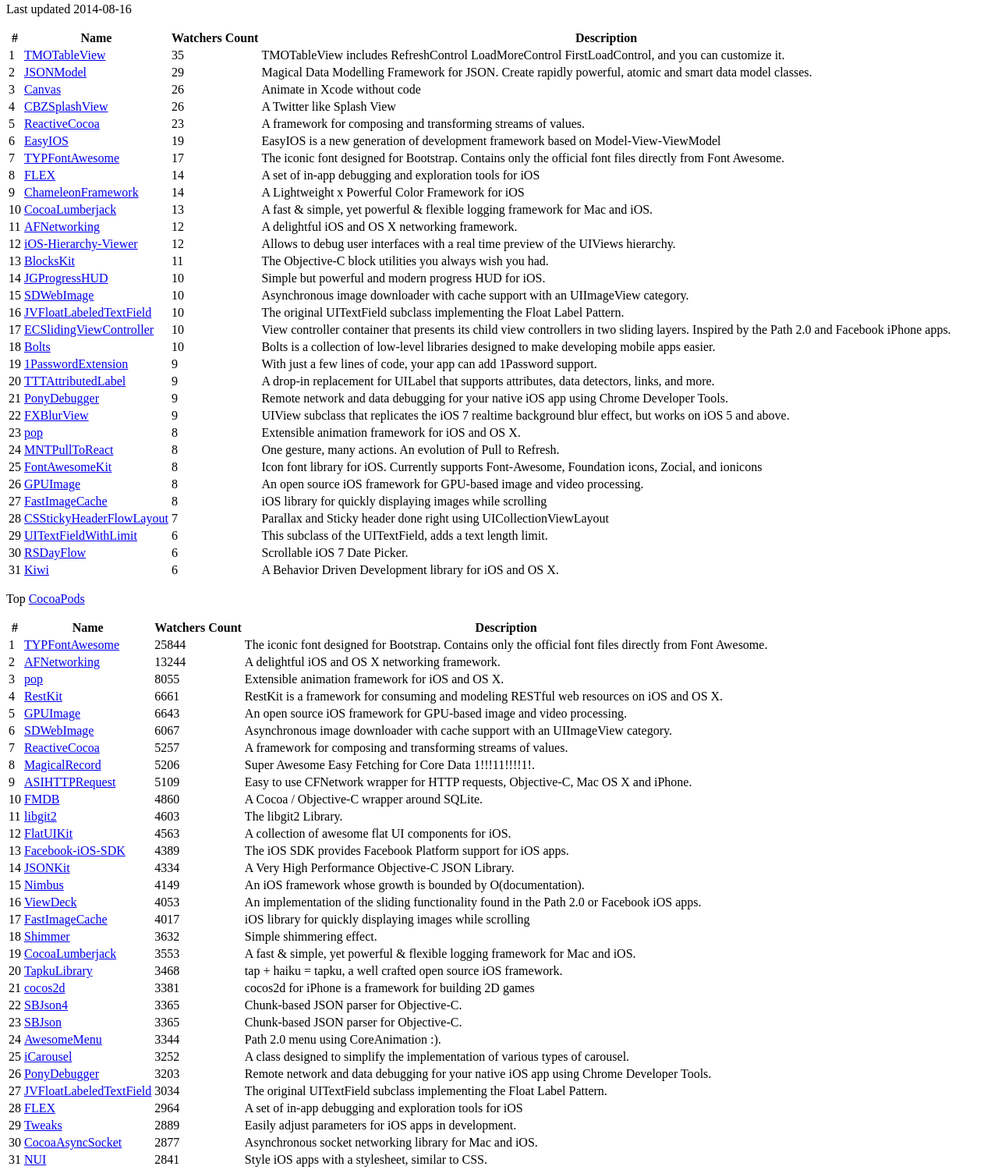
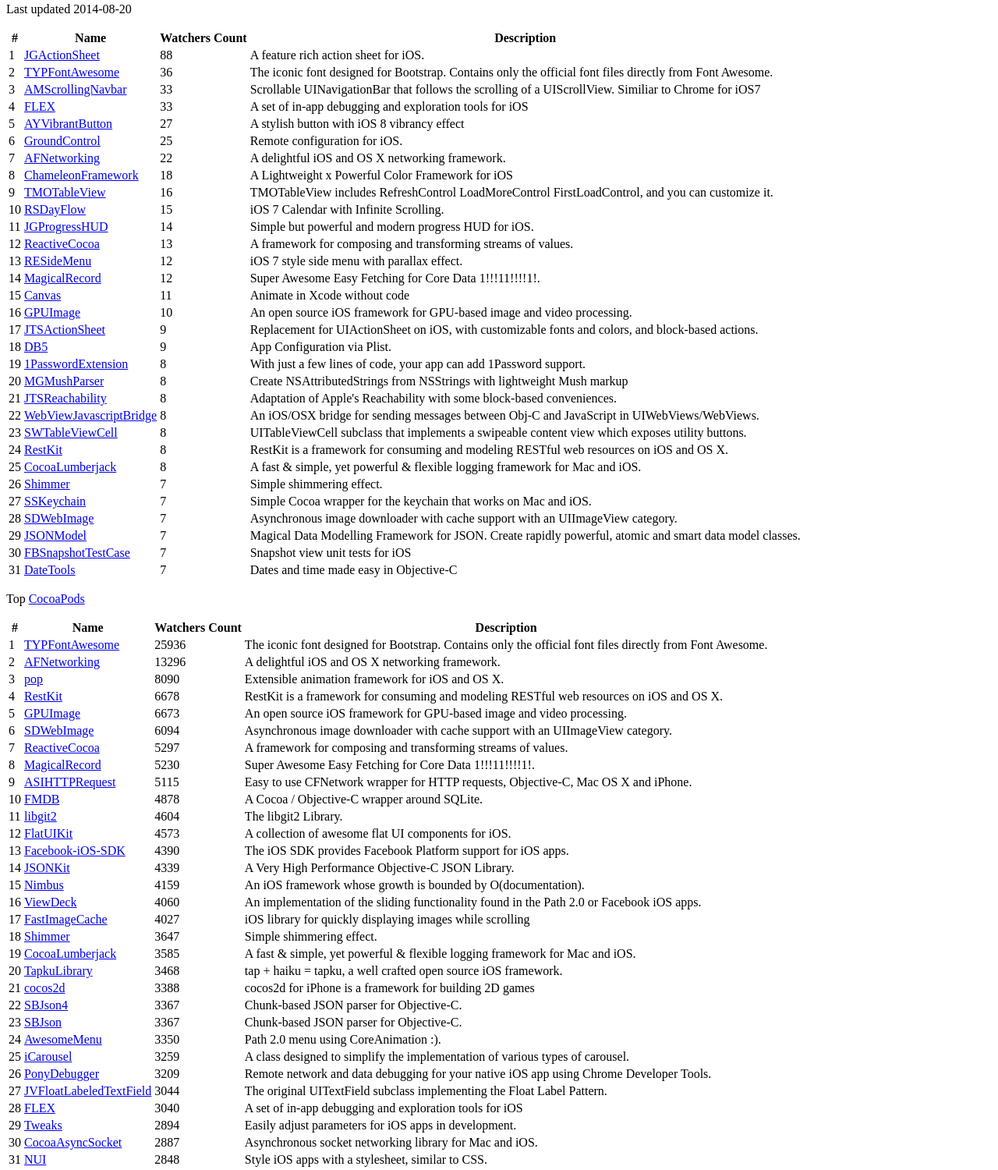
Before and after one commit to trendingcocoapods/trendingcocoapods.github.io, a plain HTML site: page index.html in a window 1280 px wide. Shown: the part 111-1611 px from the top of the page at 78% size. Drawn offline with Linux system fonts and the light colour scheme.

Commit message:
autoupdate 2014-08-20 03:00

```diff
--- a/index.html
+++ b/index.html
@@ -5,7 +5,7 @@
     <div>
       <h1>Trending CocoaPods</h1>
       <p>Trending <a href="http://cocoapods.org/">CocoaPods</a></p>
-      <p>Last updated 2014-08-16</p>
+      <p>Last updated 2014-08-20</p>
       <table>
         <tbody><tr>
           <th>#</th>
@@ -15,189 +15,189 @@
         </tr>
                 <tr>
           <td>1</td>
+          <td class="name"><a href="https://github.com/JonasGessner/JGActionSheet.git">JGActionSheet</a></td>
+          <td>88</td>
+          <td class="desc">A feature rich action sheet for iOS.</td>
+        </tr>
+        <tr>
+          <td>2</td>
+          <td class="name"><a href="https://github.com/FortAwesome/Font-Awesome.git">TYPFontAwesome</a></td>
+          <td>36</td>
+          <td class="desc">The iconic font designed for Bootstrap. Contains only the official font files directly from Font Awesome.</td>
+        </tr>
+        <tr>
+          <td>3</td>
+          <td class="name"><a href="https://github.com/andreamazz/AMScrollingNavbar.git">AMScrollingNavbar</a></td>
+          <td>33</td>
+          <td class="desc">Scrollable UINavigationBar that follows the scrolling of a UIScrollView. Similiar to Chrome for iOS7</td>
+        </tr>
+        <tr>
+          <td>4</td>
+          <td class="name"><a href="https://github.com/Flipboard/FLEX.git">FLEX</a></td>
+          <td>33</td>
+          <td class="desc">A set of in-app debugging and exploration tools for iOS</td>
+        </tr>
+        <tr>
+          <td>5</td>
+          <td class="name"><a href="https://github.com/a1anyip/AYVibrantButton.git">AYVibrantButton</a></td>
+          <td>27</td>
+          <td class="desc">A stylish button with iOS 8 vibrancy effect</td>
+        </tr>
+        <tr>
+          <td>6</td>
+          <td class="name"><a href="https://github.com/mattt/GroundControl.git">GroundControl</a></td>
+          <td>25</td>
+          <td class="desc">Remote configuration for iOS.</td>
+        </tr>
+        <tr>
+          <td>7</td>
+          <td class="name"><a href="https://github.com/AFNetworking/AFNetworking.git">AFNetworking</a></td>
+          <td>22</td>
+          <td class="desc">A delightful iOS and OS X networking framework.</td>
+        </tr>
+        <tr>
+          <td>8</td>
+          <td class="name"><a href="https://github.com/VAlexander/Chameleon.git">ChameleonFramework</a></td>
+          <td>18</td>
+          <td class="desc">A Lightweight x Powerful Color Framework for iOS</td>
+        </tr>
+        <tr>
+          <td>9</td>
           <td class="name"><a href="https://github.com/duowan/TMOTableView.git">TMOTableView</a></td>
-          <td>35</td>
+          <td>16</td>
           <td class="desc">TMOTableView includes RefreshControl LoadMoreControl FirstLoadControl, and you can customize it.</td>
         </tr>
         <tr>
-          <td>2</td>
-          <td class="name"><a href="https://github.com/icanzilb/JSONModel.git">JSONModel</a></td>
-          <td>29</td>
-          <td class="desc">Magical Data Modelling Framework for JSON. Create rapidly powerful, atomic and smart data model classes.</td>
+          <td>10</td>
+          <td class="name"><a href="https://github.com/ruslanskorb/RSDayFlow.git">RSDayFlow</a></td>
+          <td>15</td>
+          <td class="desc">iOS 7 Calendar with Infinite Scrolling.</td>
         </tr>
         <tr>
-          <td>3</td>
+          <td>11</td>
+          <td class="name"><a href="https://github.com/JonasGessner/JGProgressHUD.git">JGProgressHUD</a></td>
+          <td>14</td>
+          <td class="desc">Simple but powerful and modern progress HUD for iOS.</td>
+        </tr>
+        <tr>
+          <td>12</td>
+          <td class="name"><a href="https://github.com/ReactiveCocoa/ReactiveCocoa.git">ReactiveCocoa</a></td>
+          <td>13</td>
+          <td class="desc">A framework for composing and transforming streams of values.</td>
+        </tr>
+        <tr>
+          <td>13</td>
+          <td class="name"><a href="https://github.com/romaonthego/RESideMenu.git">RESideMenu</a></td>
+          <td>12</td>
+          <td class="desc">iOS 7 style side menu with parallax effect.</td>
+        </tr>
+        <tr>
+          <td>14</td>
+          <td class="name"><a href="https://github.com/magicalpanda/MagicalRecord.git">MagicalRecord</a></td>
+          <td>12</td>
+          <td class="desc">Super Awesome Easy Fetching for Core Data 1!!!11!!!!1!.</td>
+        </tr>
+        <tr>
+          <td>15</td>
           <td class="name"><a href="https://github.com/CanvasPod/Canvas.git">Canvas</a></td>
-          <td>26</td>
+          <td>11</td>
           <td class="desc">Animate in Xcode without code</td>
         </tr>
         <tr>
-          <td>4</td>
-          <td class="name"><a href="https://github.com/callumboddy/CBZSplashView.git">CBZSplashView</a></td>
-          <td>26</td>
-          <td class="desc">A Twitter like Splash View</td>
-        </tr>
-        <tr>
-          <td>5</td>
-          <td class="name"><a href="https://github.com/ReactiveCocoa/ReactiveCocoa.git">ReactiveCocoa</a></td>
-          <td>23</td>
-          <td class="desc">A framework for composing and transforming streams of values.</td>
-        </tr>
-        <tr>
-          <td>6</td>
-          <td class="name"><a href="https://github.com/zhuchaowe/EasyIOS.git">EasyIOS</a></td>
-          <td>19</td>
-          <td class="desc">EasyIOS is a new generation of development framework based on Model-View-ViewModel </td>
-        </tr>
-        <tr>
-          <td>7</td>
-          <td class="name"><a href="https://github.com/FortAwesome/Font-Awesome.git">TYPFontAwesome</a></td>
-          <td>17</td>
-          <td class="desc">The iconic font designed for Bootstrap. Contains only the official font files directly from Font Awesome.</td>
-        </tr>
-        <tr>
-          <td>8</td>
-          <td class="name"><a href="https://github.com/Flipboard/FLEX.git">FLEX</a></td>
-          <td>14</td>
-          <td class="desc">A set of in-app debugging and exploration tools for iOS</td>
-        </tr>
-        <tr>
-          <td>9</td>
-          <td class="name"><a href="https://github.com/VAlexander/Chameleon.git">ChameleonFramework</a></td>
-          <td>14</td>
-          <td class="desc">A Lightweight x Powerful Color Framework for iOS</td>
-        </tr>
-        <tr>
+          <td>16</td>
+          <td class="name"><a href="https://github.com/BradLarson/GPUImage.git">GPUImage</a></td>
           <td>10</td>
-          <td class="name"><a href="https://github.com/CocoaLumberjack/CocoaLumberjack.git">CocoaLumberjack</a></td>
-          <td>13</td>
-          <td class="desc">A fast & simple, yet powerful & flexible logging framework for Mac and iOS.</td>
-        </tr>
-        <tr>
-          <td>11</td>
-          <td class="name"><a href="https://github.com/AFNetworking/AFNetworking.git">AFNetworking</a></td>
-          <td>12</td>
-          <td class="desc">A delightful iOS and OS X networking framework.</td>
-        </tr>
-        <tr>
-          <td>12</td>
-          <td class="name"><a href="https://github.com/glock45/iOS-Hierarchy-Viewer.git">iOS-Hierarchy-Viewer</a></td>
-          <td>12</td>
-          <td class="desc">Allows to debug user interfaces with a real time preview of the UIViews hierarchy.</td>
-        </tr>
-        <tr>
-          <td>13</td>
-          <td class="name"><a href="https://github.com/zwaldowski/BlocksKit.git">BlocksKit</a></td>
-          <td>11</td>
-          <td class="desc">The Objective-C block utilities you always wish you had.</td>
-        </tr>
-        <tr>
-          <td>14</td>
-          <td class="name"><a href="https://github.com/JonasGessner/JGProgressHUD.git">JGProgressHUD</a></td>
-          <td>10</td>
-          <td class="desc">Simple but powerful and modern progress HUD for iOS.</td>
-        </tr>
-        <tr>
-          <td>15</td>
-          <td class="name"><a href="https://github.com/rs/SDWebImage.git">SDWebImage</a></td>
-          <td>10</td>
-          <td class="desc">Asynchronous image downloader with cache support with an UIImageView category.</td>
-        </tr>
-        <tr>
-          <td>16</td>
-          <td class="name"><a href="https://github.com/jverdi/JVFloatLabeledTextField.git">JVFloatLabeledTextField</a></td>
-          <td>10</td>
-          <td class="desc">The original UITextField subclass implementing the Float Label Pattern.</td>
+          <td class="desc">An open source iOS framework for GPU-based image and video processing.</td>
         </tr>
         <tr>
           <td>17</td>
-          <td class="name"><a href="https://github.com/ECSlidingViewController/ECSlidingViewController.git">ECSlidingViewController</a></td>
-          <td>10</td>
-          <td class="desc">View controller container that presents its child view controllers in two sliding layers. Inspired by the Path 2.0 and Facebook iPhone apps.</td>
+          <td class="name"><a href="https://github.com/jaredsinclair/JTSActionSheet.git">JTSActionSheet</a></td>
+          <td>9</td>
+          <td class="desc">Replacement for UIActionSheet on iOS, with customizable fonts and colors, and block-based actions.</td>
         </tr>
         <tr>
           <td>18</td>
-          <td class="name"><a href="https://github.com/BoltsFramework/Bolts-iOS.git">Bolts</a></td>
-          <td>10</td>
-          <td class="desc">Bolts is a collection of low-level libraries designed to make developing mobile apps easier.</td>
+          <td class="name"><a href="https://github.com/quartermaster/DB5.git">DB5</a></td>
+          <td>9</td>
+          <td class="desc">App Configuration via Plist.</td>
         </tr>
         <tr>
           <td>19</td>
           <td class="name"><a href="https://github.com/AgileBits/onepassword-app-extension.git">1PasswordExtension</a></td>
-          <td>9</td>
+          <td>8</td>
           <td class="desc">With just a few lines of code, your app can add 1Password support.</td>
         </tr>
         <tr>
           <td>20</td>
-          <td class="name"><a href="https://github.com/mattt/TTTAttributedLabel.git">TTTAttributedLabel</a></td>
-          <td>9</td>
-          <td class="desc">A drop-in replacement for UILabel that supports attributes, data detectors, links, and more.</td>
+          <td class="name"><a href="https://github.com/sobri909/MGMushParser.git">MGMushParser</a></td>
+          <td>8</td>
+          <td class="desc">Create NSAttributedStrings from NSStrings with lightweight Mush markup</td>
         </tr>
         <tr>
           <td>21</td>
-          <td class="name"><a href="https://github.com/square/PonyDebugger.git">PonyDebugger</a></td>
-          <td>9</td>
-          <td class="desc">Remote network and data debugging for your native iOS app using Chrome Developer Tools.</td>
+          <td class="name"><a href="https://github.com/jaredsinclair/JTSReachability.git">JTSReachability</a></td>
+          <td>8</td>
+          <td class="desc">Adaptation of Apple's Reachability with some block-based conveniences.</td>
         </tr>
         <tr>
           <td>22</td>
-          <td class="name"><a href="https://github.com/nicklockwood/FXBlurView.git">FXBlurView</a></td>
-          <td>9</td>
-          <td class="desc">UIView subclass that replicates the iOS 7 realtime background blur effect, but works on iOS 5 and above.</td>
+          <td class="name"><a href="https://github.com/marcuswestin/WebViewJavascriptBridge.git">WebViewJavascriptBridge</a></td>
+          <td>8</td>
+          <td class="desc">An iOS/OSX bridge for sending messages between Obj-C and JavaScript in UIWebViews/WebViews.</td>
         </tr>
         <tr>
           <td>23</td>
-          <td class="name"><a href="https://github.com/facebook/pop.git">pop</a></td>
+          <td class="name"><a href="https://github.com/CEWendel/SWTableViewCell.git">SWTableViewCell</a></td>
           <td>8</td>
-          <td class="desc">Extensible animation framework for iOS and OS X.</td>
+          <td class="desc">UITableViewCell subclass that implements a swipeable content view which exposes utility buttons.</td>
         </tr>
         <tr>
           <td>24</td>
-          <td class="name"><a href="https://github.com/mentionapp/mntpulltoreact.git">MNTPullToReact</a></td>
+          <td class="name"><a href="https://github.com/RestKit/RestKit.git">RestKit</a></td>
           <td>8</td>
-          <td class="desc">One gesture, many actions. An evolution of Pull to Refresh.</td>
+          <td class="desc">RestKit is a framework for consuming and modeling RESTful web resources on iOS and OS X.</td>
         </tr>
         <tr>
           <td>25</td>
-          <td class="name"><a href="https://github.com/PrideChung/FontAwesomeKit.git">FontAwesomeKit</a></td>
+          <td class="name"><a href="https://github.com/CocoaLumberjack/CocoaLumberjack.git">CocoaLumberjack</a></td>
           <td>8</td>
-          <td class="desc">Icon font library for iOS. Currently supports Font-Awesome, Foundation icons, Zocial, and ionicons</td>
+          <td class="desc">A fast & simple, yet powerful & flexible logging framework for Mac and iOS.</td>
         </tr>
         <tr>
           <td>26</td>
-          <td class="name"><a href="https://github.com/BradLarson/GPUImage.git">GPUImage</a></td>
-          <td>8</td>
-          <td class="desc">An open source iOS framework for GPU-based image and video processing.</td>
+          <td class="name"><a href="https://github.com/facebook/Shimmer.git">Shimmer</a></td>
+          <td>7</td>
+          <td class="desc">Simple shimmering effect.</td>
         </tr>
         <tr>
           <td>27</td>
-          <td class="name"><a href="https://github.com/path/FastImageCache.git">FastImageCache</a></td>
-          <td>8</td>
-          <td class="desc">iOS library for quickly displaying images while scrolling</td>
+          <td class="name"><a href="https://github.com/soffes/sskeychain.git">SSKeychain</a></td>
+          <td>7</td>
+          <td class="desc">Simple Cocoa wrapper for the keychain that works on Mac and iOS.</td>
         </tr>
         <tr>
           <td>28</td>
-          <td class="name"><a href="https://github.com/jamztang/CSStickyHeaderFlowLayout.git">CSStickyHeaderFlowLayout</a></td>
+          <td class="name"><a href="https://github.com/rs/SDWebImage.git">SDWebImage</a></td>
           <td>7</td>
-          <td class="desc">Parallax and Sticky header done right using UICollectionViewLayout</td>
+          <td class="desc">Asynchronous image downloader with cache support with an UIImageView category.</td>
         </tr>
         <tr>
           <td>29</td>
-          <td class="name"><a href="https://github.com/azu/UITextFieldWithLimit.git">UITextFieldWithLimit</a></td>
-          <td>6</td>
-          <td class="desc">This subclass of the UITextField, adds a text length limit.</td>
+          <td class="name"><a href="https://github.com/icanzilb/JSONModel.git">JSONModel</a></td>
+          <td>7</td>
+          <td class="desc">Magical Data Modelling Framework for JSON. Create rapidly powerful, atomic and smart data model classes.</td>
         </tr>
         <tr>
           <td>30</td>
-          <td class="name"><a href="https://github.com/ruslanskorb/RSDayFlow.git">RSDayFlow</a></td>
-          <td>6</td>
-          <td class="desc">Scrollable iOS 7 Date Picker.</td>
+          <td class="name"><a href="https://github.com/facebook/ios-snapshot-test-case.git">FBSnapshotTestCase</a></td>
+          <td>7</td>
+          <td class="desc">Snapshot view unit tests for iOS</td>
         </tr>
         <tr>
           <td>31</td>
-          <td class="name"><a href="https://github.com/kiwi-bdd/Kiwi.git">Kiwi</a></td>
-          <td>6</td>
-          <td class="desc">A Behavior Driven Development library for iOS and OS X.</td>
+          <td class="name"><a href="https://github.com/MatthewYork/DateTools.git">DateTools</a></td>
+          <td>7</td>
+          <td class="desc">Dates and time made easy in Objective-C</td>
         </tr>
 
       </tbody></table>
@@ -212,115 +212,115 @@
                 <tr>
           <td>1</td>
           <td class="name"><a href="https://github.com/FortAwesome/Font-Awesome.git">TYPFontAwesome</a></td>
-          <td>25844</td>
+          <td>25936</td>
           <td class="desc">The iconic font designed for Bootstrap. Contains only the official font files directly from Font Awesome.</td>
         </tr>
         <tr>
           <td>2</td>
           <td class="name"><a href="https://github.com/AFNetworking/AFNetworking.git">AFNetworking</a></td>
-          <td>13244</td>
+          <td>13296</td>
           <td class="desc">A delightful iOS and OS X networking framework.</td>
         </tr>
         <tr>
           <td>3</td>
           <td class="name"><a href="https://github.com/facebook/pop.git">pop</a></td>
-          <td>8055</td>
+          <td>8090</td>
           <td class="desc">Extensible animation framework for iOS and OS X.</td>
         </tr>
         <tr>
           <td>4</td>
           <td class="name"><a href="https://github.com/RestKit/RestKit.git">RestKit</a></td>
-          <td>6661</td>
+          <td>6678</td>
           <td class="desc">RestKit is a framework for consuming and modeling RESTful web resources on iOS and OS X.</td>
         </tr>
         <tr>
           <td>5</td>
           <td class="name"><a href="https://github.com/BradLarson/GPUImage.git">GPUImage</a></td>
-          <td>6643</td>
+          <td>6673</td>
           <td class="desc">An open source iOS framework for GPU-based image and video processing.</td>
         </tr>
         <tr>
           <td>6</td>
           <td class="name"><a href="https://github.com/rs/SDWebImage.git">SDWebImage</a></td>
-          <td>6067</td>
+          <td>6094</td>
           <td class="desc">Asynchronous image downloader with cache support with an UIImageView category.</td>
         </tr>
         <tr>
           <td>7</td>
           <td class="name"><a href="https://github.com/ReactiveCocoa/ReactiveCocoa.git">ReactiveCocoa</a></td>
-          <td>5257</td>
+          <td>5297</td>
           <td class="desc">A framework for composing and transforming streams of values.</td>
         </tr>
         <tr>
           <td>8</td>
           <td class="name"><a href="https://github.com/magicalpanda/MagicalRecord.git">MagicalRecord</a></td>
-          <td>5206</td>
+          <td>5230</td>
           <td class="desc">Super Awesome Easy Fetching for Core Data 1!!!11!!!!1!.</td>
         </tr>
         <tr>
           <td>9</td>
           <td class="name"><a href="https://github.com/pokeb/asi-http-request.git">ASIHTTPRequest</a></td>
-          <td>5109</td>
+          <td>5115</td>
           <td class="desc">Easy to use CFNetwork wrapper for HTTP requests, Objective-C, Mac OS X and iPhone.</td>
         </tr>
         <tr>
           <td>10</td>
           <td class="name"><a href="https://github.com/ccgus/fmdb.git">FMDB</a></td>
-          <td>4860</td>
+          <td>4878</td>
           <td class="desc">A Cocoa / Objective-C wrapper around SQLite.</td>
         </tr>
         <tr>
           <td>11</td>
           <td class="name"><a href="https://github.com/libgit2/libgit2.git">libgit2</a></td>
-          <td>4603</td>
+          <td>4604</td>
           <td class="desc">The libgit2 Library.</td>
         </tr>
         <tr>
           <td>12</td>
           <td class="name"><a href="https://github.com/Grouper/FlatUIKit.git">FlatUIKit</a></td>
-          <td>4563</td>
+          <td>4573</td>
           <td class="desc">A collection of awesome flat UI components for iOS.</td>
         </tr>
         <tr>
           <td>13</td>
           <td class="name"><a href="https://github.com/facebook/facebook-ios-sdk.git">Facebook-iOS-SDK</a></td>
-          <td>4389</td>
+          <td>4390</td>
           <td class="desc">The iOS SDK provides Facebook Platform support for iOS apps.</td>
         </tr>
         <tr>
           <td>14</td>
           <td class="name"><a href="https://github.com/johnezang/JSONKit.git">JSONKit</a></td>
-          <td>4334</td>
+          <td>4339</td>
           <td class="desc">A Very High Performance Objective-C JSON Library.</td>
         </tr>
         <tr>
           <td>15</td>
           <td class="name"><a href="https://github.com/jverkoey/nimbus.git">Nimbus</a></td>
-          <td>4149</td>
+          <td>4159</td>
           <td class="desc">An iOS framework whose growth is bounded by O(documentation).</td>
         </tr>
         <tr>
           <td>16</td>
           <td class="name"><a href="https://github.com/Inferis/ViewDeck.git">ViewDeck</a></td>
-          <td>4053</td>
+          <td>4060</td>
           <td class="desc">An implementation of the sliding functionality found in the Path 2.0 or Facebook iOS apps.</td>
         </tr>
         <tr>
           <td>17</td>
           <td class="name"><a href="https://github.com/path/FastImageCache.git">FastImageCache</a></td>
-          <td>4017</td>
+          <td>4027</td>
           <td class="desc">iOS library for quickly displaying images while scrolling</td>
         </tr>
         <tr>
           <td>18</td>
           <td class="name"><a href="https://github.com/facebook/Shimmer.git">Shimmer</a></td>
-          <td>3632</td>
+          <td>3647</td>
           <td class="desc">Simple shimmering effect.</td>
         </tr>
         <tr>
           <td>19</td>
           <td class="name"><a href="https://github.com/CocoaLumberjack/CocoaLumberjack.git">CocoaLumberjack</a></td>
-          <td>3553</td>
+          <td>3585</td>
           <td class="desc">A fast & simple, yet powerful & flexible logging framework for Mac and iOS.</td>
         </tr>
         <tr>
@@ -332,67 +332,67 @@
         <tr>
           <td>21</td>
           <td class="name"><a href="https://github.com/cocos2d/cocos2d-iphone.git">cocos2d</a></td>
-          <td>3381</td>
+          <td>3388</td>
           <td class="desc">cocos2d for iPhone is a framework for building 2D games</td>
         </tr>
         <tr>
           <td>22</td>
           <td class="name"><a href="https://github.com/stig/json-framework.git">SBJson4</a></td>
-          <td>3365</td>
+          <td>3367</td>
           <td class="desc">Chunk-based JSON parser for Objective-C.</td>
         </tr>
         <tr>
           <td>23</td>
           <td class="name"><a href="https://github.com/stig/json-framework.git">SBJson</a></td>
-          <td>3365</td>
+          <td>3367</td>
           <td class="desc">Chunk-based JSON parser for Objective-C.</td>
         </tr>
         <tr>
           <td>24</td>
           <td class="name"><a href="https://github.com/levey/AwesomeMenu.git">AwesomeMenu</a></td>
-          <td>3344</td>
+          <td>3350</td>
           <td class="desc">Path 2.0 menu using CoreAnimation :).</td>
         </tr>
         <tr>
           <td>25</td>
           <td class="name"><a href="https://github.com/nicklockwood/iCarousel.git">iCarousel</a></td>
-          <td>3252</td>
+          <td>3259</td>
           <td class="desc">A class designed to simplify the implementation of various types of carousel.</td>
         </tr>
         <tr>
           <td>26</td>
           <td class="name"><a href="https://github.com/square/PonyDebugger.git">PonyDebugger</a></td>
-          <td>3203</td>
+          <td>3209</td>
           <td class="desc">Remote network and data debugging for your native iOS app using Chrome Developer Tools.</td>
         </tr>
         <tr>
           <td>27</td>
           <td class="name"><a href="https://github.com/jverdi/JVFloatLabeledTextField.git">JVFloatLabeledTextField</a></td>
-          <td>3034</td>
+          <td>3044</td>
           <td class="desc">The original UITextField subclass implementing the Float Label Pattern.</td>
         </tr>
         <tr>
           <td>28</td>
           <td class="name"><a href="https://github.com/Flipboard/FLEX.git">FLEX</a></td>
-          <td>2964</td>
+          <td>3040</td>
           <td class="desc">A set of in-app debugging and exploration tools for iOS</td>
         </tr>
         <tr>
           <td>29</td>
           <td class="name"><a href="https://github.com/facebook/Tweaks.git">Tweaks</a></td>
-          <td>2889</td>
+          <td>2894</td>
           <td class="desc">Easily adjust parameters for iOS apps in development.</td>
         </tr>
         <tr>
           <td>30</td>
           <td class="name"><a href="https://github.com/robbiehanson/CocoaAsyncSocket.git">CocoaAsyncSocket</a></td>
-          <td>2877</td>
+          <td>2887</td>
           <td class="desc">Asynchronous socket networking library for Mac and iOS.</td>
         </tr>
         <tr>
           <td>31</td>
           <td class="name"><a href="https://github.com/tombenner/nui.git">NUI</a></td>
-          <td>2841</td>
+          <td>2848</td>
           <td class="desc">Style iOS apps with a stylesheet, similar to CSS.</td>
         </tr>
 
```
